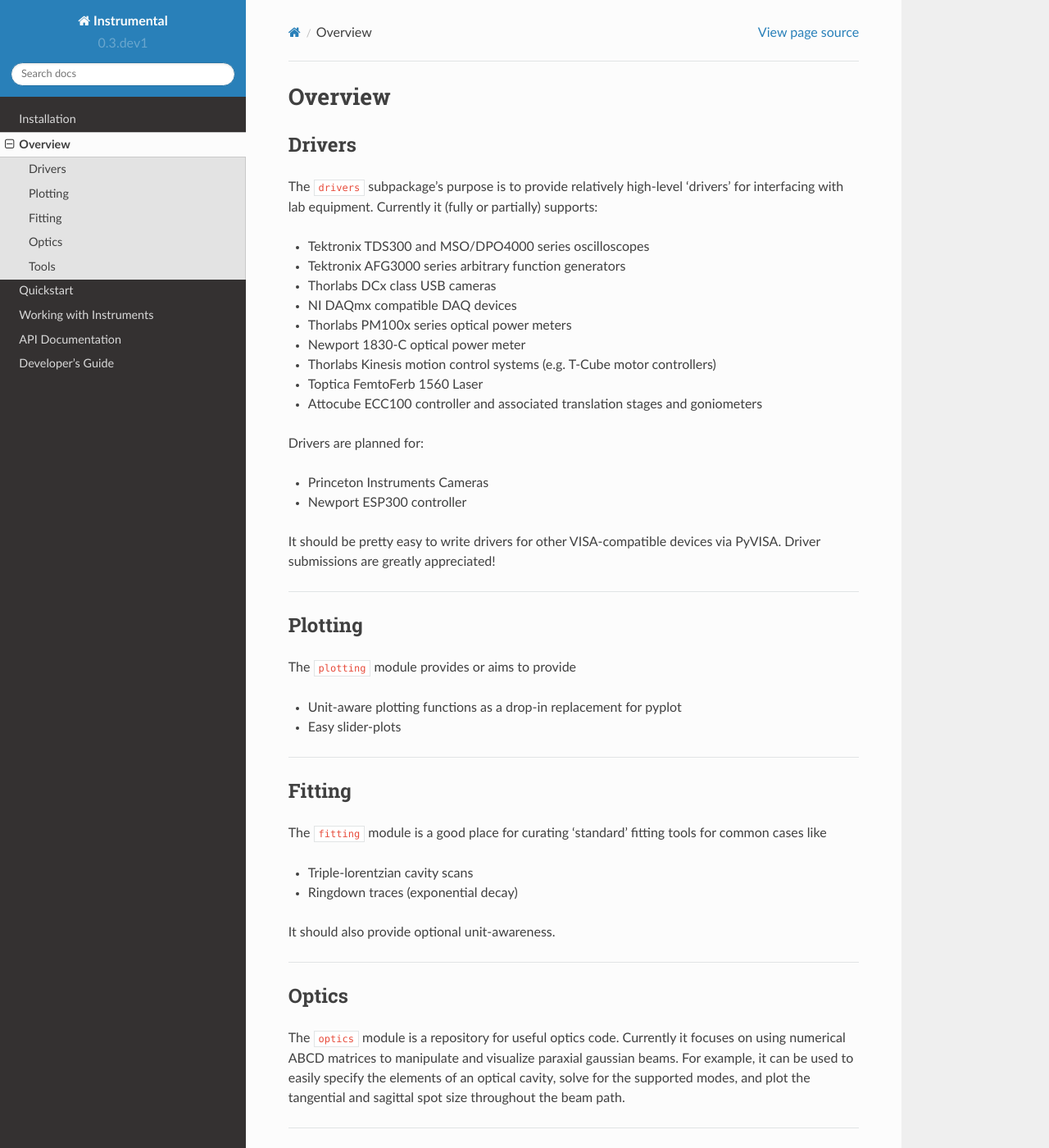
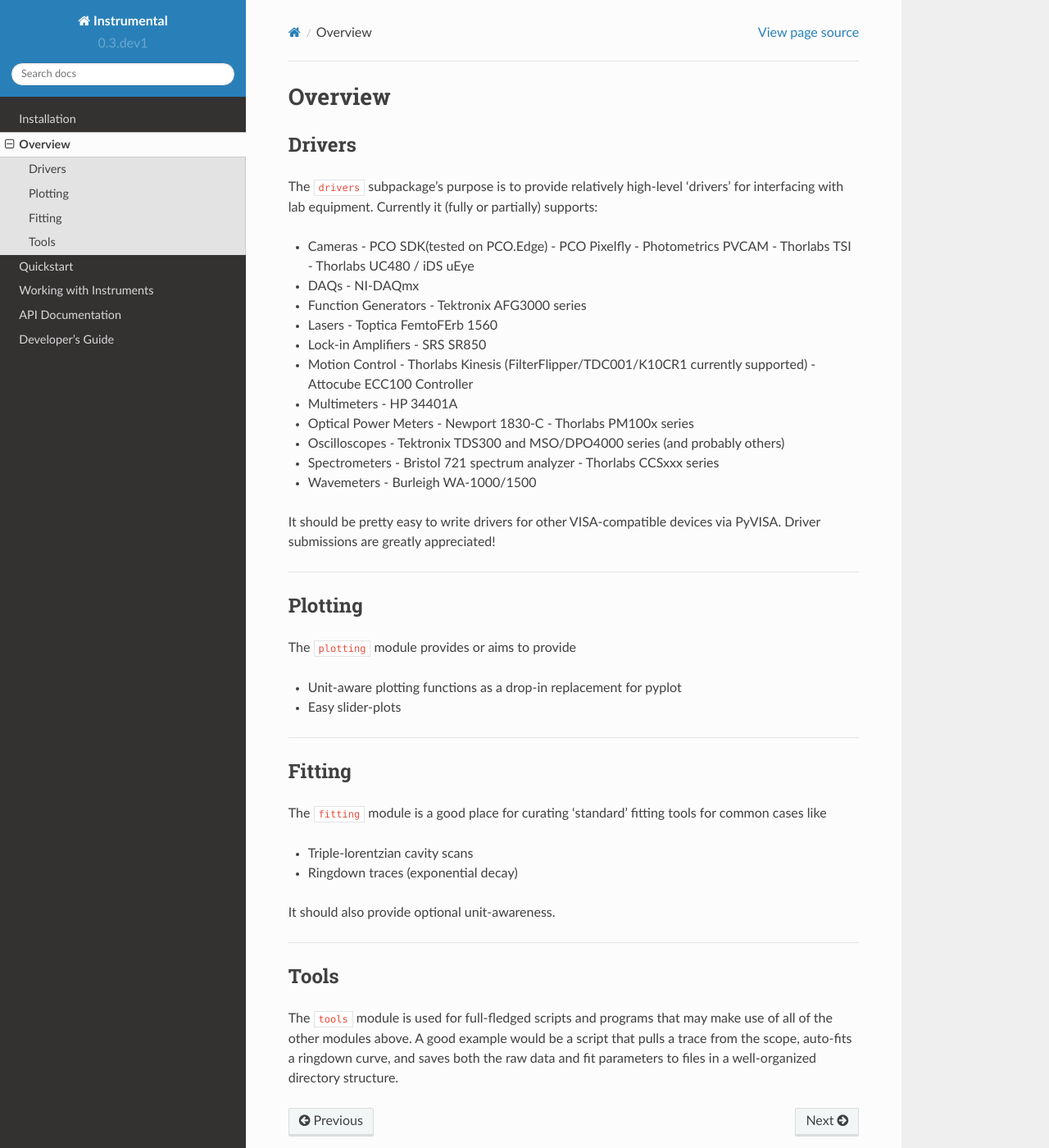
Before and after one commit to mabuchilab/Instrumental, a Sphinx documentation site: the page built from docs/overview.rst, in a window 1280 px wide and 1400 px high. Shown: the whole window at 82% size. Built offline with Sphinx 7.4.7 and the Read the Docs theme 2.0.0, drawn with Linux system fonts in a browser that asks for light colours; formulas are drawn with MathJax 3.

Commit message:
Update the docs to reflect changes

```diff
--- a/docs/index.rst
+++ b/docs/index.rst
@@ -34,7 +34,6 @@ Check out :doc:`instruments` for more detailed info.
 Instrumental also bundles in some additional support code, including:
 
 * Plotting and curve fitting utilities
-* Tools for working with optics, including Gaussian beams and ABCD matrices
 * Utilities for acquiring and organizing data
 
 Instrumental makes use of NumPy, SciPy, Matplotlib, and Pint, a Python units
--- a/docs/overview.rst
+++ b/docs/overview.rst
@@ -7,23 +7,38 @@ The ``drivers`` subpackage's purpose is to provide relatively high-level
 'drivers' for interfacing with lab equipment. Currently it (fully or partially)
 supports:
 
-* Tektronix TDS300 and MSO/DPO4000 series oscilloscopes
-* Tektronix AFG3000 series arbitrary function generators
-* Thorlabs DCx class USB cameras
-* NI DAQmx compatible DAQ devices
-* Thorlabs PM100x series optical power meters
-* Newport 1830-C optical power meter
-* Thorlabs Kinesis motion control systems (e.g. T-Cube motor controllers)
-* Toptica FemtoFerb 1560 Laser
-* Attocube ECC100 controller and associated translation stages and
-  goniometers
+* Cameras
+  - PCO SDK(tested on PCO.Edge)
+  - PCO Pixelfly
+  - Photometrics PVCAM
+  - Thorlabs TSI
+  - Thorlabs UC480 / iDS uEye
+* DAQs
+  - NI-DAQmx
+* Function Generators
+  - Tektronix AFG3000 series
+* Lasers
+  - Toptica FemtoFErb 1560
+* Lock-in Amplifiers
+  - SRS SR850
+* Motion Control
+  - Thorlabs Kinesis (FilterFlipper/TDC001/K10CR1 currently supported)
+  - Attocube ECC100 Controller
+* Multimeters
+  - HP 34401A
+* Optical Power Meters
+  - Newport 1830-C
+  - Thorlabs PM100x series
+* Oscilloscopes
+  - Tektronix TDS300 and MSO/DPO4000 series (and probably others)
+* Spectrometers
+  - Bristol 721 spectrum analyzer
+  - Thorlabs CCSxxx series
+* Wavemeters
+  - Burleigh WA-1000/1500
 
-Drivers are planned for:
-
-* Princeton Instruments Cameras
-* Newport ESP300 controller
-
-It should be pretty easy to write drivers for other VISA-compatible devices via PyVISA. Driver submissions are greatly appreciated!
+It should be pretty easy to write drivers for other VISA-compatible devices via PyVISA. Driver
+submissions are greatly appreciated!
 
 
 -------------------------------------------------------------------------------
@@ -54,17 +69,6 @@ It should also provide optional unit-awareness.
 -------------------------------------------------------------------------------
 
 
-Optics
-------
-
-The ``optics`` module is a repository for useful optics code. Currently it
-focuses on using numerical ABCD matrices to manipulate and visualize paraxial
-gaussian beams. For example, it can be used to easily specify the elements of
-an optical cavity, solve for the supported modes, and plot the tangential and
-sagittal spot size throughout the beam path.
-
--------------------------------------------------------------------------------
-
 Tools
 -----
 The ``tools`` module is used for full-fledged scripts and programs that may
```
